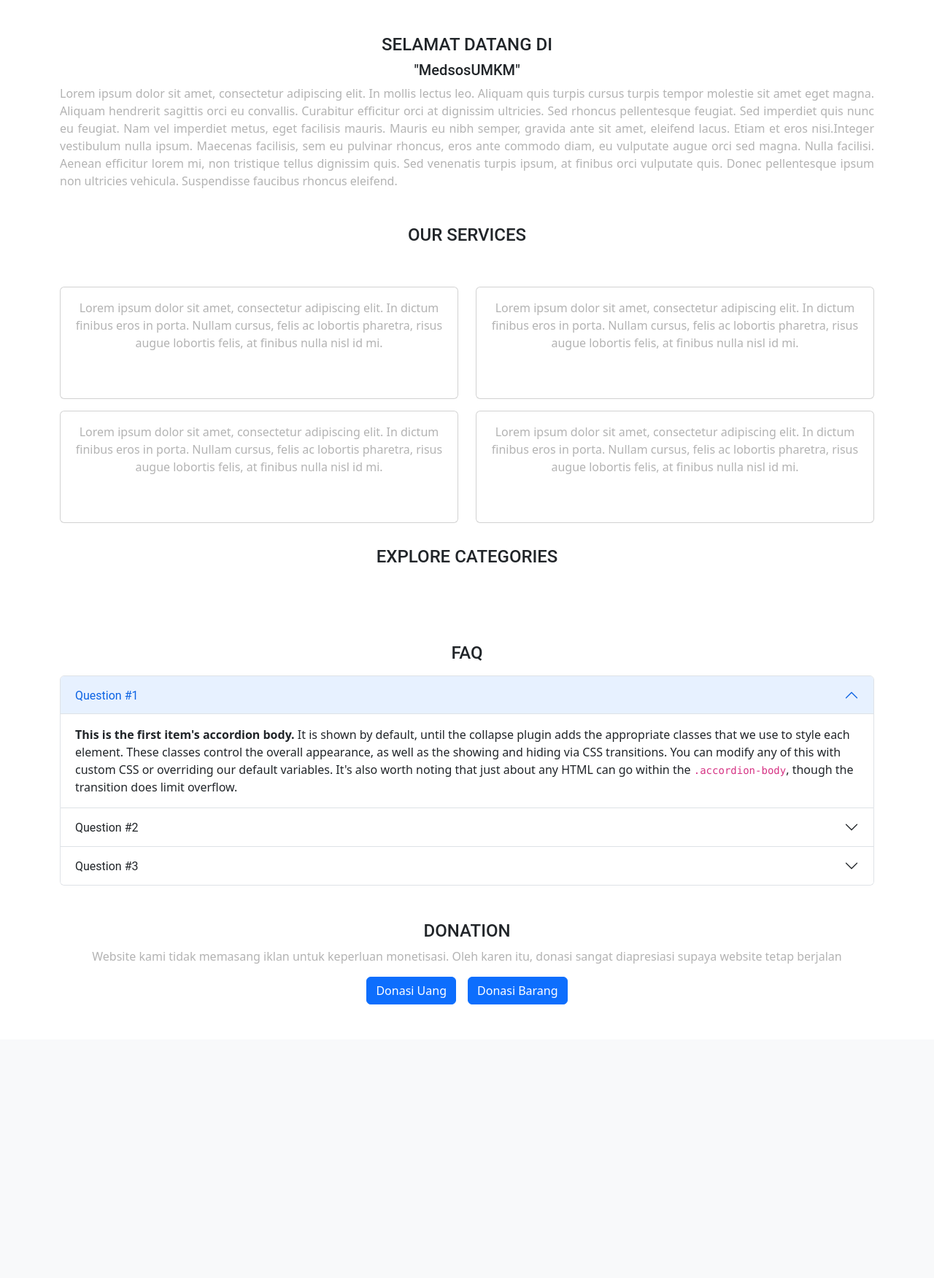
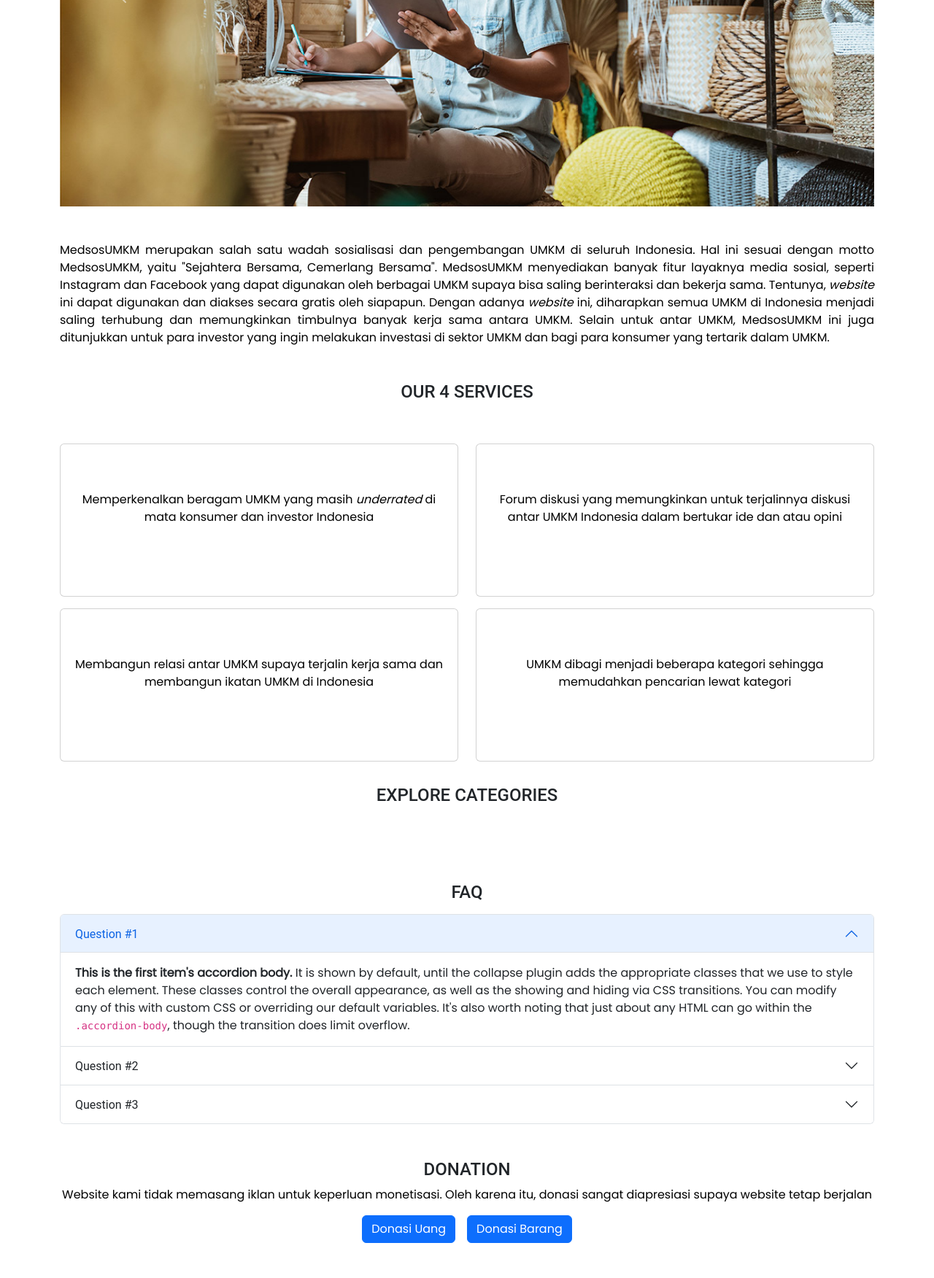
Before and after one commit to HyperPulsor/PBP-ProyekTS-A10, a Django app: page /seller/ in a window 1280 px wide. Shown: the part 405-2157 px from the top of the page at 73% size. Before the commit the page ends 1782 px from the top, so only its background shows below. Run offline with Django 4.2, Linux system fonts and the light colour scheme.

Commit message:
Feat: Tulisan website (copas admin dan penjual)

```diff
--- a/account/templates/show_penjual.html
+++ b/account/templates/show_penjual.html
@@ -1,11 +1,32 @@
 {% extends 'base.html' %} {% load static %} {% block content %}
 <head>
   <script src="{% static 'js/donasi.js' %}"></script>
+  <style>
+    .landing-page a {
+      color: white;
+      text-decoration: none;
+    }
+
+    .landing-page p {
+      color: black;
+    }
+
+    .landing-page #left-nav a {
+      color: white;
+      text-decoration: none;
+      text-align: right;
+    }
+
+    .landing-page #left-nav a#login {
+      color: black;
+      text-align: right;
+    }
+  </style>
 </head>
-<body>
+<body class="landing-page">
   <div class="navbar navbar-light navbar-expand-lg bg-primary">
-    <div class="container-fluid" id="container-navbar">
-      <div class="navbar-brand mx-5">
+    <div class="container-fluid" id="navbar">
+      <div class="navbar-brand mx-5" id="logo">
         <img
           src="{% static 'images/logo2.png' %}"
           width="30"
@@ -13,56 +34,73 @@
           class="d-inline-block align-top"
           alt=""
         />
-        <a href="#" style="color: white; text-decoration: none">MedsosUMKM</a>
+        <a href="#" id="logo-text">MedsosUMKM</a>
       </div>
-      <div class="container-flex justify-content-space-between mx-5">
+      <div class="container-flex justify-content-space-between mx-5" id="left-nav">
         <a
           href="{% url 'account:buyer' %}"
           class="mx-2"
-          style="color: white; text-decoration: none; text-align: right"
           >Home</a
+        >
+        <a
+          href="#"
+          class="mx-2"
+          >Profile</a
         >
         <a
           href="/forum/semua/"
           class="mx-2"
-          style="color: white; text-decoration: none; text-align: right"
           >Forums</a
         >
         <a
           role="button"
           href="{% url 'account:logout' %}"
           class="btn btn-light mx-2"
-          style="text-align: right"
+          id="login"
           >Logout</a
         >
       </div>
     </div>
   </div>
   <div class="container d-flex mt-5 justify-content-center align-item-center">
-    <img src="{% static 'images/main-pic.jpg'%}" alt="top-pic" />
+    <div id="carouselExampleControls" class="carousel slide" data-bs-ride="carousel" data-interval="500">
+      <div class="carousel-inner">
+        <div class="carousel-item active">
+          <img src="{% static 'images/toko1.jpg' %}" class="d-block w-100" alt="toko1">
+        </div>
+        <div class="carousel-item">
+          <img src="{% static 'images/toko2.jpg' %}" class="d-block w-100" alt="toko2">
+        </div>
+        <div class="carousel-item">
+          <img src="{% static 'images/toko3.jpg' %}" class="d-block w-100" alt="toko3">
+        </div>
+      </div>
+      <button class="carousel-control-prev" type="button" data-bs-target="#carouselExampleControls" data-bs-slide="prev">
+        <span class="carousel-control-prev-icon" aria-hidden="true"></span>
+        <span class="visually-hidden">Previous</span>
+      </button>
+      <button class="carousel-control-next" type="button" data-bs-target="#carouselExampleControls" data-bs-slide="next">
+        <span class="carousel-control-next-icon" aria-hidden="true"></span>
+        <span class="visually-hidden">Next</span>
+      </button>
+    </div>
   </div>
   <div class="container-lg mt-5 mb-2 mr-3">
-    <h4 style="text-align: center">SELAMAT DATANG DI</h4>
-    <h5 style="text-align: center">"MedsosUMKM"</h5>
-    <p style="text-align: justify">
-      Lorem ipsum dolor sit amet, consectetur adipiscing elit. In mollis lectus
-      leo. Aliquam quis turpis cursus turpis tempor molestie sit amet eget
-      magna. Aliquam hendrerit sagittis orci eu convallis. Curabitur efficitur
-      orci at dignissim ultricies. Sed rhoncus pellentesque feugiat. Sed
-      imperdiet quis nunc eu feugiat. Nam vel imperdiet metus, eget facilisis
-      mauris. Mauris eu nibh semper, gravida ante sit amet, eleifend lacus.
-      Etiam et eros nisi.Integer vestibulum nulla ipsum. Maecenas facilisis, sem
-      eu pulvinar rhoncus, eros ante commodo diam, eu vulputate augue orci sed
-      magna. Nulla facilisi. Aenean efficitur lorem mi, non tristique tellus
-      dignissim quis. Sed venenatis turpis ipsum, at finibus orci vulputate
-      quis. Donec pellentesque ipsum non ultricies vehicula. Suspendisse
-      faucibus rhoncus eleifend.
+    <p style="text-align: justify; color: black;">
+      MedsosUMKM merupakan salah satu wadah sosialisasi dan pengembangan
+      UMKM di seluruh Indonesia. Hal ini sesuai dengan motto MedsosUMKM, yaitu
+      <strong>"Sejahtera Bersama, Cemerlang Bersama"</strong>. MedsosUMKM menyediakan banyak fitur
+      layaknya media sosial, seperti Instagram dan Facebook yang dapat digunakan oleh berbagai UMKM supaya bisa saling berinteraksi dan bekerja sama.
+      Tentunya, <i>website</i> ini dapat digunakan dan diakses secara gratis oleh siapapun.
+      Dengan adanya <i>website</i> ini, diharapkan semua UMKM di Indonesia menjadi saling terhubung dan memungkinkan timbulnya
+      banyak kerja sama antara UMKM. Selain untuk antar UMKM, MedsosUMKM ini juga ditunjukkan untuk
+      para investor yang ingin melakukan investasi di sektor UMKM dan bagi para konsumer yang tertarik dalam UMKM.
     </p>
   </div>
   <div
     class="container d-flex justify-content-center align-item-center text-align-center mt-5"
   >
-    <h4>OUR SERVICES</h4>
+    <h4>OUR 4 SERVICES</h4>
   </div>
   <div
     class="container d-flex justify-content-center align-item-center text-align-center mt-5 mb-5"
@@ -70,14 +108,12 @@
     <div class="row">
       <div class="col-6">
         <div class="card text-center h-50 mb-3">
-          <img src="" alt="" class="card-img-top" />
+          <img src="" alt="" class="card-img-top"/>
           <div class="card-body">
-            <div class="card-text">
+            <div class="card-text mt-5 mb-5">
               <p>
-                Lorem ipsum dolor sit amet, consectetur adipiscing elit. In
-                dictum finibus eros in porta. Nullam cursus, felis ac lobortis
-                pharetra, risus augue lobortis felis, at finibus nulla nisl id
-                mi.
+                Memperkenalkan beragam UMKM yang masih <i>underrated</i>
+                di mata konsumer dan investor Indonesia
               </p>
             </div>
           </div>
@@ -85,12 +121,10 @@
         <div class="card text-center h-50">
           <img src="" alt="" class="card-img-top" />
           <div class="card-body">
-            <div class="card-text">
+            <div class="card-text mt-5 mb-5">
               <p>
-                Lorem ipsum dolor sit amet, consectetur adipiscing elit. In
-                dictum finibus eros in porta. Nullam cursus, felis ac lobortis
-                pharetra, risus augue lobortis felis, at finibus nulla nisl id
-                mi.
+                Membangun relasi antar UMKM supaya terjalin kerja sama
+                dan membangun ikatan UMKM di Indonesia
               </p>
             </div>
           </div>
@@ -100,12 +134,10 @@
         <div class="card text-center h-50 mb-3">
           <img src="" alt="" class="card-img-top" />
           <div class="card-body">
-            <div class="card-text">
+            <div class="card-text mt-5 mb-5">
               <p>
-                Lorem ipsum dolor sit amet, consectetur adipiscing elit. In
-                dictum finibus eros in porta. Nullam cursus, felis ac lobortis
-                pharetra, risus augue lobortis felis, at finibus nulla nisl id
-                mi.
+                Forum diskusi yang memungkinkan untuk terjalinnya diskusi antar UMKM
+                Indonesia dalam bertukar ide dan atau opini
               </p>
             </div>
           </div>
@@ -113,12 +145,10 @@
         <div class="card text-center h-50 mb-5">
           <img src="" alt="" class="card-img-top" />
           <div class="card-body">
-            <div class="card-text">
+            <div class="card-text mt-5 mb-5">
               <p>
-                Lorem ipsum dolor sit amet, consectetur adipiscing elit. In
-                dictum finibus eros in porta. Nullam cursus, felis ac lobortis
-                pharetra, risus augue lobortis felis, at finibus nulla nisl id
-                mi.
+                UMKM dibagi menjadi beberapa kategori sehingga memudahkan
+                pencarian lewat kategori
               </p>
             </div>
           </div>
@@ -261,7 +291,7 @@
   >
     <h4 style="text-align: center">DONATION</h4>
     <p style="text-align: center">
-      Website kami tidak memasang iklan untuk keperluan monetisasi. Oleh karen
+      Website kami tidak memasang iklan untuk keperluan monetisasi. Oleh karena
       itu, donasi sangat diapresiasi supaya website tetap berjalan
     </p>
   </div>
@@ -323,10 +353,10 @@
             class="btn btn-secondary"
             data-bs-dismiss="modal"
           >
-            Close
+            Tutup
           </button>
           <button type="button" class="btn btn-primary" id="button-donasi" onclick="submit();">
-            Save changes
+            Donasi
           </button>
         </div>
       </div>
```
Also changed, not shown: account/templates/show_admin.html (+79 -49 lines), account/templates/show_pembeli.html (+28 -38 lines).
